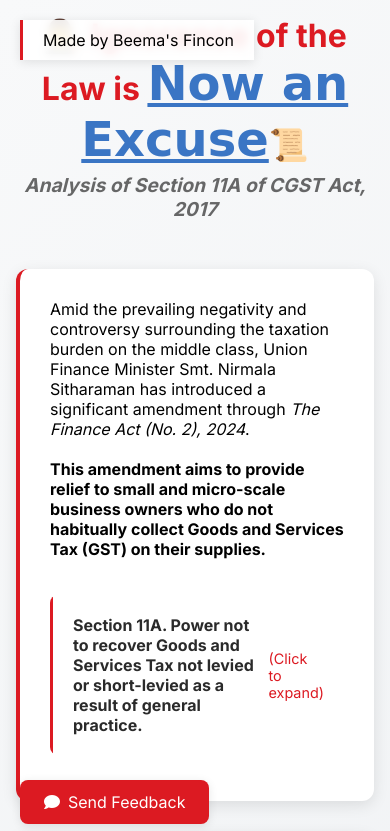
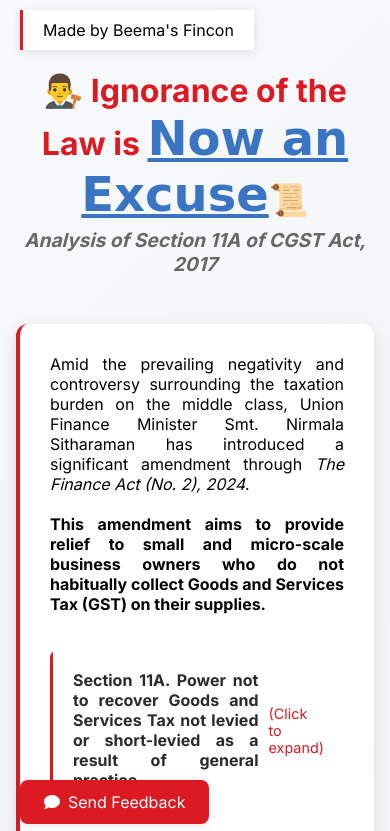
Before and after one commit to pramodbeema/gst11a, a plain HTML site: page index.html in a window 390 px wide. Shown: the top 831 px of the page. Drawn offline with nearby package versions, Linux system fonts and the light colour scheme; a web font is replaced by a local one.

Commit message:
Update index.html
Moved the page a bit down by inserting an invisible letter above the existing header so that in mobile view, the watermark does not collide with the heading.

```diff
--- a/index.html
+++ b/index.html
@@ -24,12 +24,18 @@
         body {
             background: linear-gradient(135deg, #f8f9fa, #e9ecef);
             min-height: 100vh;
-            padding: 2rem;
+			padding-top: 4rem; /* Increase the top padding to move content down */
         }
+
+		/* Justify text for all sections except h1, h2, and h3 */
+			body p, body div {
+				text-align: justify;
+			}
+
 
         .watermark {
             position: fixed;
-            top: 20px;
+            top: 10px;
             left: 20px;
             background: rgba(255, 255, 255, 0.9);
             backdrop-filter: blur(5px);
@@ -184,6 +190,7 @@
     <div class="watermark">Made by Beema's Fincon</div>
 
     <header class="header">
+		<h1> </h1>
 		<h1>👨‍⚖️ Ignorance of the Law is <span class="highlight-now">Now an Excuse</span>📜</h1>
 		<h2 class="subheading">Analysis of Section 11A of CGST Act, 2017</h2>
 
```
